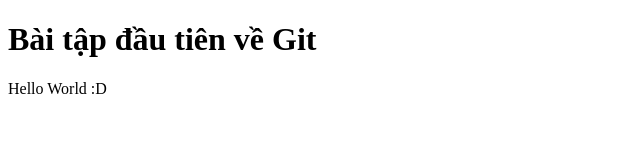
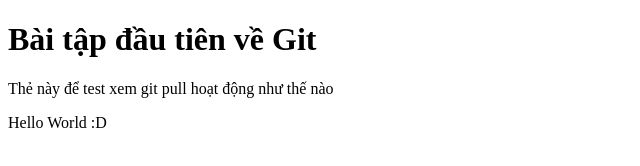
Before and after one commit to nhutplus/thietkeweb, a plain HTML site: page index.html in a window 1280 px wide. Shown: the whole page, without its empty margins (0-640 px from the left). Drawn offline with Linux system fonts and the light colour scheme.

Commit message:
Update index.html

```diff
--- a/index.html
+++ b/index.html
@@ -9,6 +9,7 @@
 <body>
   <header>
         <h1 class="heading">Bài tập đầu tiên về Git</h1>
+    <p>Thẻ này để test xem git pull hoạt động như thế nào</p>
   </header>
   <section class="content">
       <p>Hello World :D</p>
```
